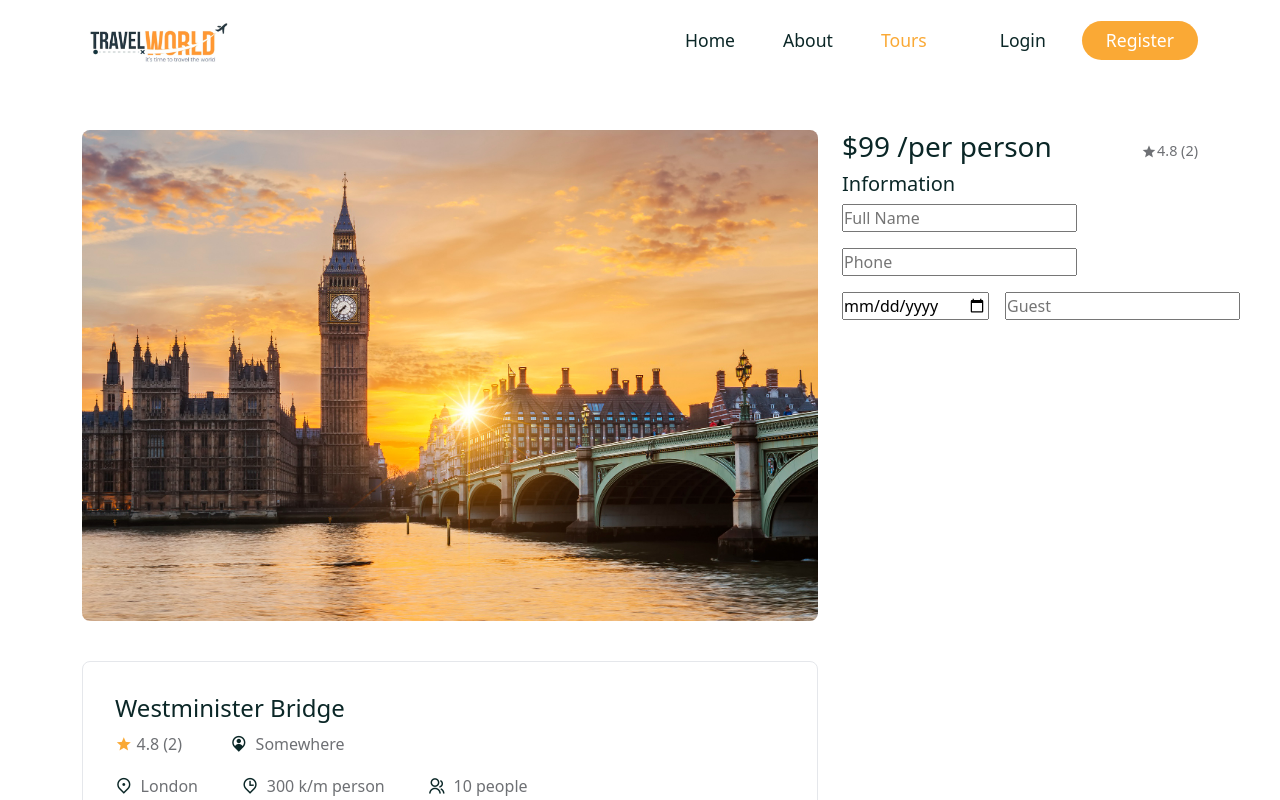
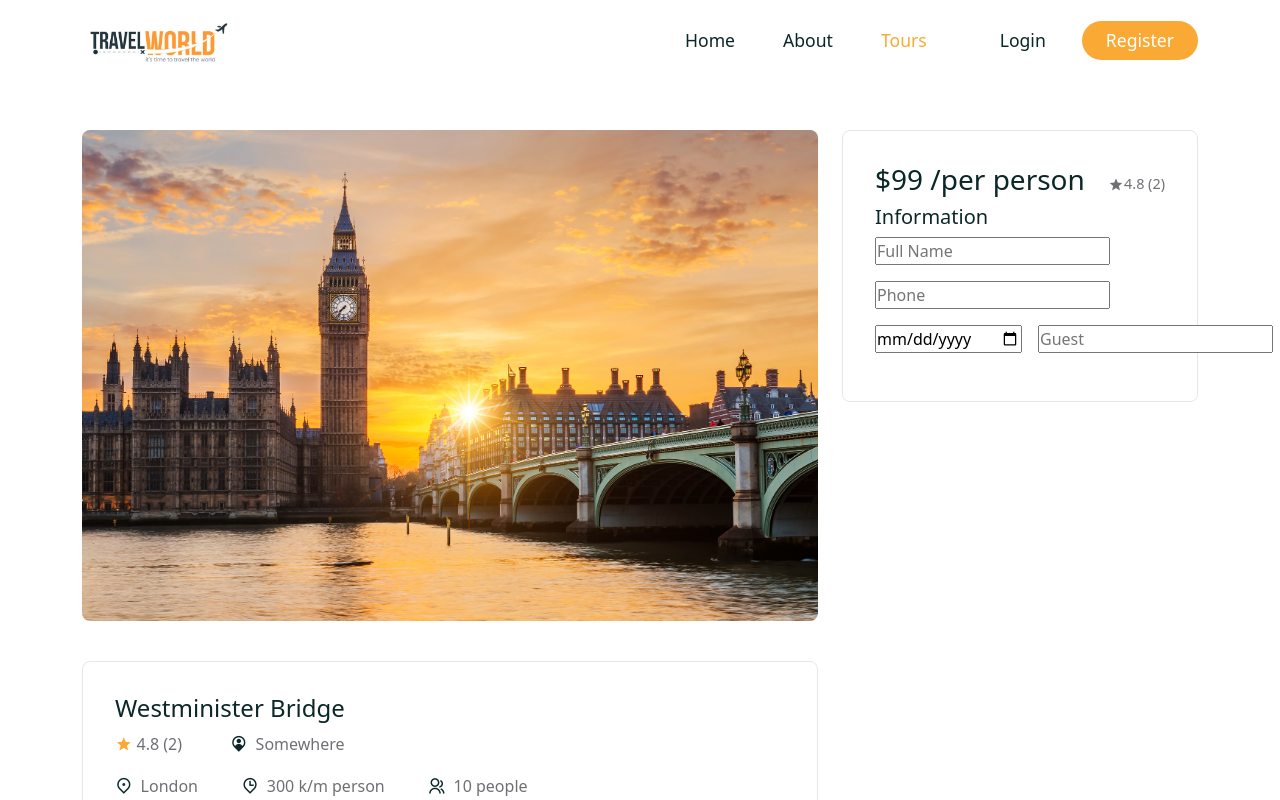
Before and after one commit to Felicien1992/Tour-full-project, a React (Create React App) app in the folder frontend/: page /tours/01 in a window 1280 px wide. Shown: the top 800 px of the page. Built offline with nearby package versions, Linux system fonts and the light colour scheme; a web font is replaced by a local one.

Commit message:
styled booking class in css

```diff
--- a/frontend/src/components/Boobing/booking.css
+++ b/frontend/src/components/Boobing/booking.css
@@ -0,0 +1,7 @@
+.booking{
+    padding: 2rem;
+    border-radius: .5rem;
+    border: 1px solid rgb(229, 231, 235);
+    position: sticky;
+    top: 80px;
+}
```
